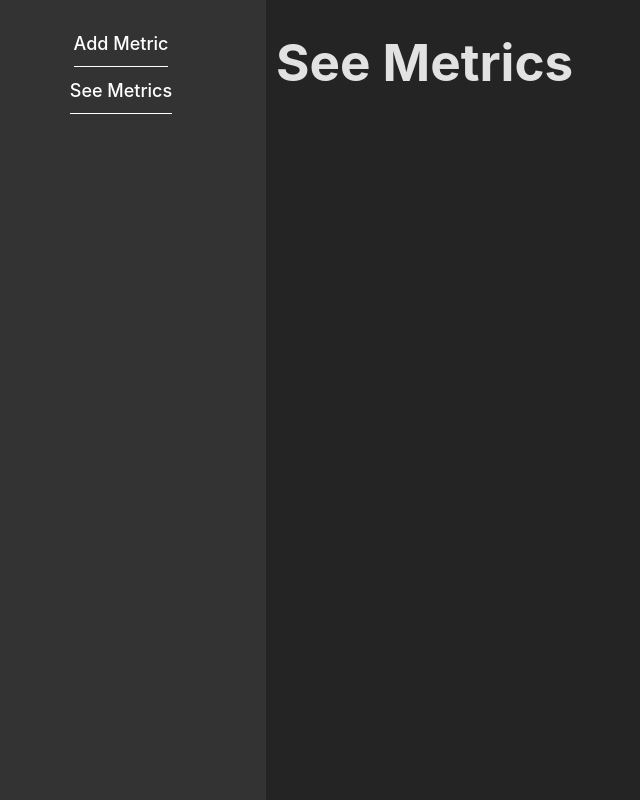
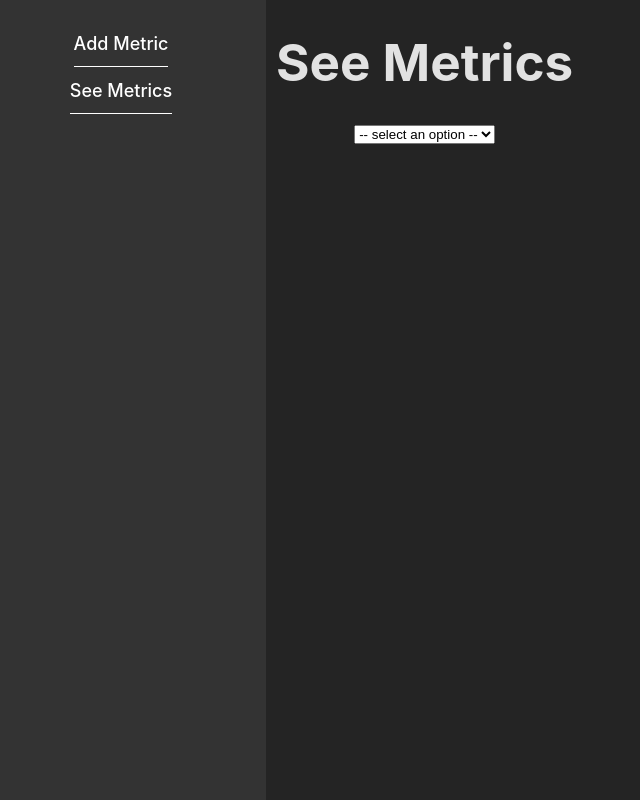
Before and after one commit to jjjjjffffbbbb/ff-mm-interview, a React (Vite) app in the folder frontend/metric-front-app/: page /see-metrics in a window 1280 px wide. Shown: the whole page, without its empty margins (24-664 px from the left). Built offline with nearby package versions, Linux system fonts and the light colour scheme.

Commit message:
add logic in the get metric page

```diff
--- a/frontend/metric-front-app/src/App.jsx
+++ b/frontend/metric-front-app/src/App.jsx
@@ -1,7 +1,7 @@
 import {Route, Routes} from 'react-router-dom';
 import Sidebar from "./sidebar/Sidebar.jsx";
 import AddMetric from "./pages/addMetric/index.js";
-import SeeMetrics from "./pages/seeMetrics/SeeMetrics.jsx";
+import SeeMetrics from "./pages/seeMetrics/index.js";
 
 function App() {
 
--- a/frontend/metric-front-app/src/pages/seeMetrics/SeeMetrics.jsx
+++ b/frontend/metric-front-app/src/pages/seeMetrics/SeeMetrics.jsx
@@ -1,12 +1,31 @@
-import React from "react";
+import React, {useEffect} from "react";
+import useSelector from "./hooks/useSelector.jsx";
 
-const SeeMetrics = () => {
+const SeeMetrics = props => {
+
+    const { repository } = props;
+
+    const selector = useSelector();
+
+    useEffect(() => {
+        if (selector.selectValue === '') return;
+
+        repository.getMetrics(selector.selectValue)
+            .then(response => console.log(response));
+    }, [selector.selectValue]);
+
     return(
         <>
             <div className="container">
                 <div className="title-container">
                     <h1>See Metrics</h1>
                 </div>
+                <select defaultValue="" onChange={selector.onChange}>
+                    <option disabled value=""> -- select an option -- </option>
+                    <option value="MINUTES">By minutes</option>
+                    <option value="HOURS">By hours</option>
+                    <option value="DAYS">By days</option>
+                </select>
             </div>
         </>
     )
--- /dev/null
+++ b/frontend/metric-front-app/src/pages/seeMetrics/hooks/useSelector.jsx
@@ -0,0 +1,13 @@
+import React, { useState } from 'react';
+
+export default () => {
+    const [selectValue, setSelectValue] = useState('');
+
+    const onChange = e => {
+        setSelectValue(e.target.value);
+    }
+
+    return {
+        selectValue, onChange
+    };
+};
--- /dev/null
+++ b/frontend/metric-front-app/src/pages/seeMetrics/index.js
@@ -0,0 +1,5 @@
+import withRepository from "../../hocs/withRepository.jsx";
+import SeeMetricsRepository from "./repository/seeMetricRepository.js";
+import SeeMetrics from "./SeeMetrics.jsx";
+
+export default withRepository(SeeMetricsRepository)(SeeMetrics);
--- /dev/null
+++ b/frontend/metric-front-app/src/pages/seeMetrics/repository/seeMetricRepository.js
@@ -0,0 +1,11 @@
+export default (http) => {
+
+    const getMetrics = (groupBy) => {
+        return http.get(`/metrics?groupBy=${groupBy}`)
+            .then(response => response.json())
+    }
+
+    return {
+        getMetrics,
+    }
+}
```
